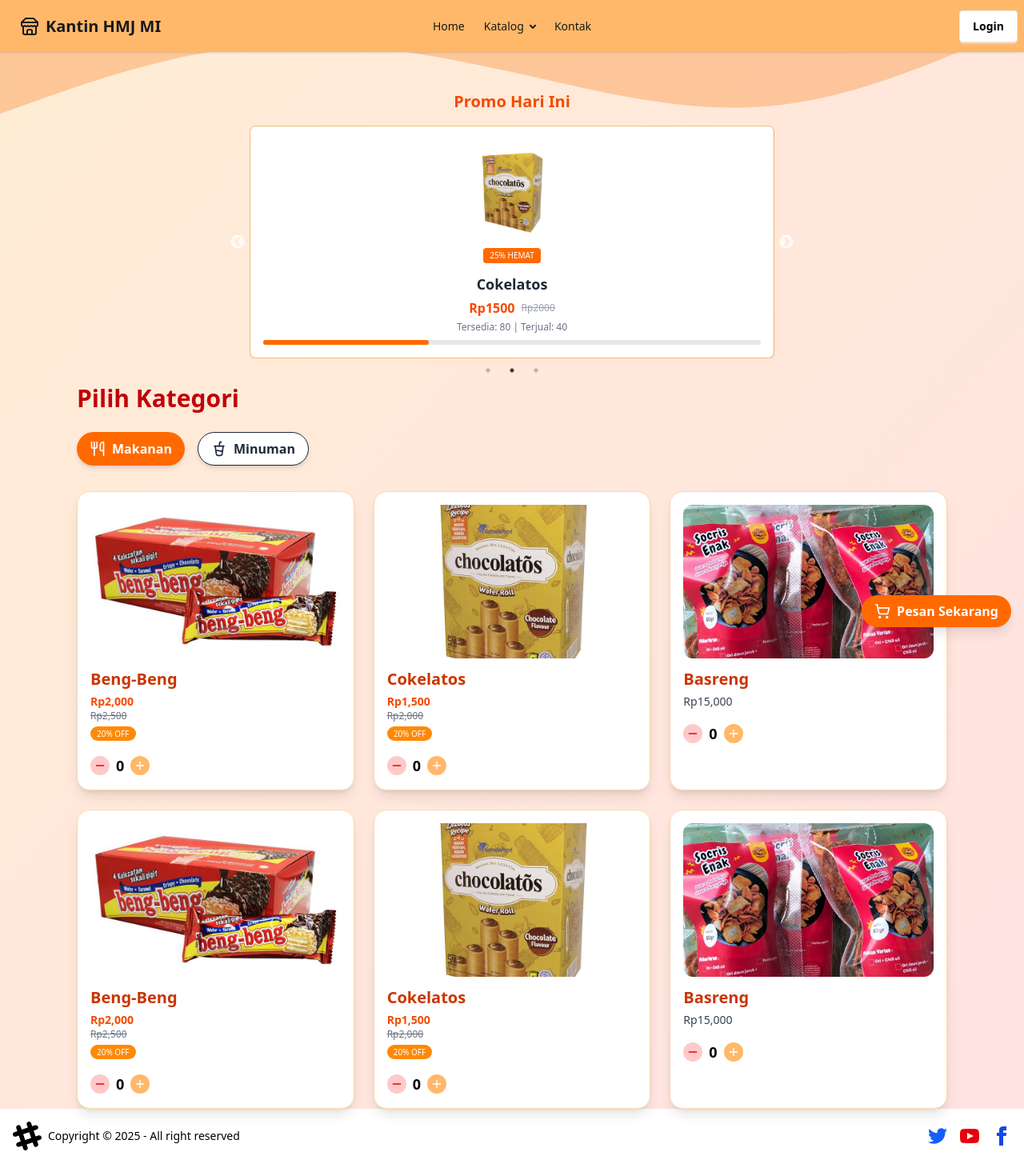
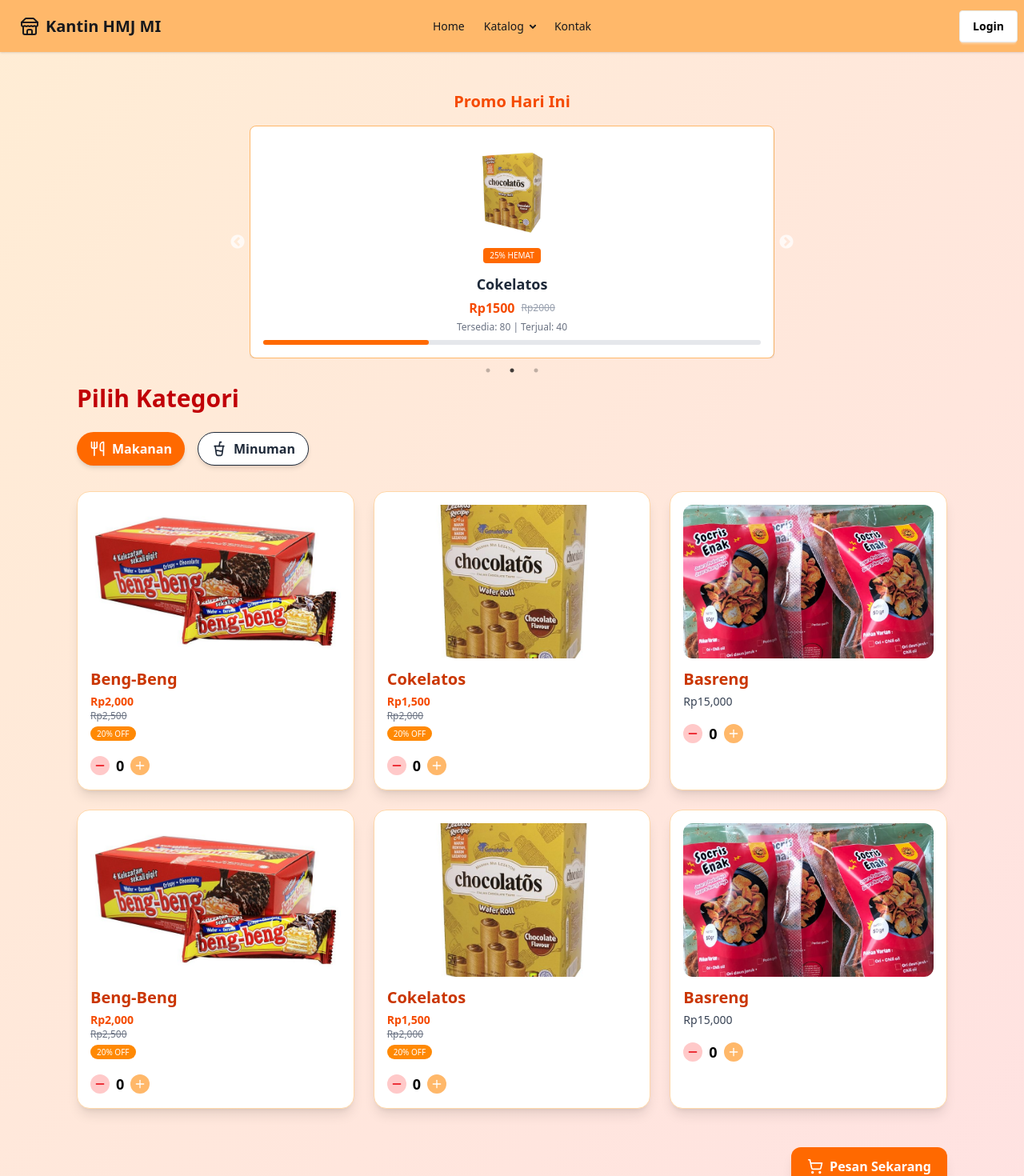
Before and after one commit to Todaywyou/kelompok5, a React (Vite) app: page /makan in a window 1280 px wide. Shown: the top 1470 px of the page at 80% size. Built offline with nearby package versions, Linux system fonts and the light colour scheme.

Commit message:
perubahan

```diff
--- a/src/components/AlatKuliah.jsx
+++ b/src/components/AlatKuliah.jsx
@@ -1,5 +1,5 @@
 import React, { useState, useRef } from "react";
-import { ShoppingCart } from "lucide-react";
+import { ShoppingCart, X } from "lucide-react";
 import html2canvas from "html2canvas";
 import jsPDF from "jspdf";
 
@@ -51,6 +51,8 @@
 function AlatKuliah() {
   const [cartCounts, setCartCounts] = useState({});
   const [receipt, setReceipt] = useState("");
+  const [showModal, setShowModal] = useState(false);
+  const [totalBayar, setTotalBayar] = useState(0);
   const receiptRef = useRef();
 
   const handleIncrease = (id) => {
@@ -68,9 +70,11 @@
 
   const handleCheckout = () => {
     if (totalItems === 0) return;
+
     const queueNumber = Math.floor(Math.random() * 1000) + 1;
     let total = 0;
     let lines = `📄 Struk Belanja\nAntrian ke: ${queueNumber}\n\n`;
+
     Object.keys(cartCounts).forEach((id) => {
       const item = products.find((p) => p.id === parseInt(id));
       const count = cartCounts[id];
@@ -78,30 +82,28 @@
       total += price;
       lines += `${item.name} x${count} = Rp ${price.toLocaleString()}\n`;
     });
-    lines += `\nTotal: Rp ${total.toLocaleString()}\n\n`;
-    lines += `📌 Silakan berikan struk ini ke kantin atau kirim screenshot ke CP kami untuk pengantaran.`;
+
+    lines += `\nTotal Bayar: Rp ${total.toLocaleString()}\n\n`;
+    lines += `📌 *Catatan Penting:*\nBawa bukti ini atau kirim ke kontak kami untuk proses lebih lanjut.\nTerima kasih telah berbelanja!`;
+
     setReceipt(lines);
+    setTotalBayar(total);
+    setShowModal(true);
   };
 
   const handleDownload = async () => {
-    if (!receiptRef.current) {
-      alert("Struk belum siap. Silakan klik Belanja Sekarang dulu.");
-      return;
-    }
+    if (!receiptRef.current) return;
 
     try {
-      // Beri jeda supaya elemen benar-benar render
-      await new Promise((res) => setTimeout(res, 500));
-
+      await new Promise((res) => setTimeout(res, 300));
       const canvas = await html2canvas(receiptRef.current, {
         scale: 2,
         useCORS: true,
-        backgroundColor: "#ffffff", // ini penting agar PDF tidak transparan
+        backgroundColor: "#ffffff",
       });
 
       const imgData = canvas.toDataURL("image/png");
       const pdfHeight = (canvas.height * 80) / canvas.width;
-
       const pdf = new jsPDF({
         orientation: "portrait",
         unit: "mm",
@@ -112,13 +114,12 @@
       pdf.save(`struk-belanja-${Date.now()}.pdf`);
     } catch (error) {
       console.error("Gagal membuat PDF:", error);
-      alert("❌ Gagal membuat PDF. Coba reload halaman atau periksa koneksi.");
+      alert("❌ Gagal membuat PDF.");
     }
   };
 
-
   return (
-    <div className="min-h-screen bg-orange-50 py-12 px-6">
+    <div className="min-h-screen bg-orange-50 py-12 px-6 relative">
       <h1 className="text-4xl font-bold text-center text-orange-600 mb-10">
         Daftar Alat Kuliah
       </h1>
@@ -164,7 +165,6 @@
         ))}
       </div>
 
-      {/* Tombol dan keranjang di bagian bawah */}
       <div className="mt-12 flex justify-center items-center gap-4">
         <div className="relative">
           <ShoppingCart className="w-10 h-10 text-orange-600" />
@@ -178,29 +178,49 @@
           onClick={handleCheckout}
           className="bg-orange-600 text-white px-6 py-2 rounded-xl shadow hover:bg-orange-700 transition"
         >
-          Belanja Sekarang
+          Pesan Sekarang
         </button>
       </div>
 
-      {receipt && (
-        <div className="mt-8 flex flex-col items-center">
+      {/* Modal */}
+      {showModal && (
+        <div className="fixed inset-0 bg-black bg-opacity-50 flex items-center justify-center z-50">
+          <div className="bg-white rounded-lg p-6 w-[90%] max-w-sm shadow-lg relative">
+            <button
+              className="absolute top-2 right-2 text-gray-500 hover:text-black"
+              onClick={() => setShowModal(false)}
+            >
+              <X className="w-5 h-5" />
+            </button>
+            <h2 className="text-lg font-semibold text-gray-800 mb-2">
+              Total Pembayaran
+            </h2>
+            <p className="text-gray-700 mb-2">
+              Total yang harus dibayar:
+              <span className="font-bold text-orange-600">
+                {" "}
+                Rp {totalBayar.toLocaleString()}
+              </span>
+            </p>
+            <p className="text-sm text-gray-600 mb-4">
+              📌 Bawa bukti ini atau kirim ke kontak kami.
+            </p>
+
             <div
               ref={receiptRef}
-            className="bg-white p-4 rounded shadow text-[12px] font-mono w-[260px] whitespace-pre-line text-black"
-            style={{
-              backgroundColor: "#ffffff",
-              color: "#000000",
-              fontFamily: "monospace",
-            }}
+              className="bg-gray-100 p-3 rounded text-[11px] font-mono whitespace-pre-line text-black mb-4"
+              style={{ fontFamily: "monospace" }}
             >
               {receipt}
             </div>
+
             <button
               onClick={handleDownload}
-            className="mt-4 px-4 py-2 bg-green-600 text-white rounded hover:bg-green-700 transition"
+              className="w-full bg-green-600 text-white py-2 rounded hover:bg-green-700 transition"
             >
-            Download Struk
+              Unduh Bukti (PDF)
             </button>
+          </div>
         </div>
       )}
     </div>
--- a/src/pages/makan.jsx
+++ b/src/pages/makan.jsx
@@ -1,29 +1,14 @@
 import React, { useState } from "react";
 import NavBar from "../components/NavBar";
-import { Utensils, CupSoda, ShoppingCart, Plus, Minus } from "lucide-react";
+import { Utensils, CupSoda, ShoppingCart, Plus, Minus, X } from "lucide-react";
 import Promo from "../components/Promo";
 import Footer from "../components/Footer";
+import jsPDF from "jspdf";
 
-// Promo data disinkronkan dengan yang ada di <Promo />
 const promoItems = [
-  {
-    name: "Beng-Beng",
-    price: 2000,
-    originalPrice: 2500,
-    discount: "20%",
-  },
-  {
-    name: "Cokelatos",
-    price: 1500,
-    originalPrice: 2000,
-    discount: "20%",
-  },
-  {
-    name: "aqua",
-    price: 5000,
-    originalPrice: 6000,
-    discount: "20%",
-  },
+  { name: "Beng-Beng", price: 2000, originalPrice: 2500, discount: "20%" },
+  { name: "Cokelatos", price: 1500, originalPrice: 2000, discount: "20%" },
+  { name: "aqua", price: 5000, originalPrice: 6000, discount: "20%" },
 ];
 
 const menuData = {
@@ -39,21 +24,16 @@
     { name: "Teh Pucuk", img: "/teh.jpg", price: 5000 },
     { name: "Jus Alpukat", img: "/jus.jpg", price: 10000 },
     { name: "aqua", img: "/aqua.jpg", price: 10000 },
-    { name: "aqua", img: "/aqua.jpg", price: 10000 },
-    { name: "Jus Alpukat", img: "/jus.jpg", price: 10000 },
-    { name: "Teh Pucuk", img: "/teh.jpg", price: 5000 },
   ],
 };
 
 export default function Makan() {
   const [kategori, setKategori] = useState("makanan");
   const [cart, setCart] = useState({});
+  const [showModal, setShowModal] = useState(false);
 
   const handleAdd = (itemName) => {
-    setCart((prev) => ({
-      ...prev,
-      [itemName]: (prev[itemName] || 0) + 1,
-    }));
+    setCart((prev) => ({ ...prev, [itemName]: (prev[itemName] || 0) + 1 }));
   };
 
   const handleRemove = (itemName) => {
@@ -70,42 +50,90 @@
 
   const totalItems = Object.values(cart).reduce((a, b) => a + b, 0);
   const menus = menuData[kategori];
-
   const getPromo = (name) => promoItems.find((p) => p.name === name);
 
+  const totalHarga = Object.entries(cart).reduce((total, [name, qty]) => {
+    const item =
+      menuData.makanan.find((m) => m.name === name) ||
+      menuData.minuman.find((m) => m.name === name);
+    const promo = getPromo(name);
+    const unitPrice = promo ? promo.price : item.price;
+    return total + qty * unitPrice;
+  }, 0);
+
+  const formatCurrency = (num) => "Rp" + num.toLocaleString("id-ID");
+
+  const generateStruk = () => {
+    try {
+      const doc = new jsPDF({
+        orientation: "portrait",
+        unit: "mm",
+        format: [80, 200],
+      });
+
+      const date = new Date();
+
+      doc.setFont("courier", "normal");
+      doc.setFontSize(10);
+
+      let y = 10;
+
+      doc.text("KANTIN POLSRI", 40, y, { align: "center" });
+      y += 5;
+      doc.text("Jl. Srijaya Negara, Palembang", 40, y, {
+        align: "center",
+      });
+      y += 5;
+      doc.text("Tanggal: " + date.toLocaleDateString("id-ID"), 10, y);
+      y += 5;
+      doc.text("----------------------------------------", 10, y);
+      y += 5;
+
+      let total = 0;
+      Object.entries(cart).forEach(([name, qty]) => {
+        const item =
+          menuData.makanan.find((m) => m.name === name) ||
+          menuData.minuman.find((m) => m.name === name);
+        const promo = getPromo(name);
+        const unitPrice = promo ? promo.price : item.price;
+        const subtotal = qty * unitPrice;
+        total += subtotal;
+
+        doc.text(name, 10, y);
+        y += 5;
+        doc.text(
+          `${qty} x ${formatCurrency(unitPrice)} = ${formatCurrency(subtotal)}`,
+          10,
+          y
+        );
+        y += 5;
+      });
+
+      doc.text("----------------------------------------", 10, y);
+      y += 5;
+      doc.text(`TOTAL: ${formatCurrency(total)}`, 10, y);
+      y += 5;
+      doc.text("----------------------------------------", 10, y);
+      y += 10;
+
+      doc.setFontSize(9);
+      doc.text("Terima kasih telah berbelanja!", 40, y, {
+        align: "center",
+      });
+      y += 5;
+      doc.text("~ Kantin POLSRI ~", 40, y, { align: "center" });
+
+      doc.save("struk-kantin.pdf");
+    } catch (error) {
+      alert("❌ Gagal membuat struk.");
+    }
+  };
+
   return (
-    <div className="min-h-screen bg-gradient-to-br from-orange-100 to-red-100 relative overflow-x-hidden">
+    <div className="min-h-screen bg-gradient-to-br from-orange-100 to-red-100 relative">
       <NavBar />
       <div className="mt-4 mb-8 px-4">
         <Promo />
-      </div>
-
-      {/* Floating Cart */}
-      <div className="fixed bottom-4 right-4 z-50">
-        <button className="flex items-center bg-orange-500 text-white px-4 py-2 rounded-full shadow-lg hover:bg-orange-600 transition">
-          <ShoppingCart className="w-5 h-5 mr-2" />
-          <span className="font-semibold">Pesan Sekarang</span>
-          {totalItems > 0 && (
-            <span className="ml-2 bg-red-600 text-xs px-2 py-0.5 rounded-full">
-              {totalItems}
-            </span>
-          )}
-        </button>
-      </div>
-
-      {/* Decorative wave */}
-      <div className="absolute top-0 left-0 w-full">
-        <svg
-          viewBox="0 0 1440 320"
-          className="w-full"
-          xmlns="http://www.w3.org/2000/svg"
-        >
-          <path
-            fill="#fb923c"
-            fillOpacity="0.4"
-            d="M0,160L60,138.7C120,117,240,75,360,64C480,53,600,75,720,101.3C840,128,960,160,1080,149.3C1200,139,1320,85,1380,58.7L1440,32L1440,0L1380,0C1320,0,1200,0,1080,0C960,0,840,0,720,0C600,0,480,0,360,0C240,0,120,0,60,0L0,0Z"
-          ></path>
-        </svg>
       </div>
 
       <div className="max-w-6xl mx-auto px-4 sm:px-6 lg:px-8 relative z-10">
@@ -113,7 +141,6 @@
           Pilih Kategori
         </h1>
 
-        {/* Tombol kategori */}
         <div className="flex flex-wrap sm:flex-nowrap justify-center sm:justify-start gap-4 mb-8">
           <button
             onClick={() => setKategori("makanan")}
@@ -139,8 +166,7 @@
           </button>
         </div>
 
-        {/* Menu Item */}
-        <div className="grid grid-cols-1 sm:grid-cols-2 md:grid-cols-3 gap-6">
+        <div className="grid grid-cols-1 sm:grid-cols-2 md:grid-cols-3 gap-6 mb-12">
           {menus.map((item, index) => {
             const promo = getPromo(item.name);
             const finalPrice = promo ? promo.price : item.price;
@@ -159,7 +185,6 @@
                   {item.name}
                 </h2>
 
-                {/* Harga */}
                 <div className="mt-1">
                   {promo ? (
                     <>
@@ -180,7 +205,6 @@
                   )}
                 </div>
 
-                {/* Tombol tambah/kurang */}
                 <div className="flex items-center justify-between mt-4">
                   <div className="flex items-center space-x-2">
                     <button
@@ -204,7 +228,57 @@
             );
           })}
         </div>
+
+        <div className="flex justify-end mb-10">
+          <button
+            onClick={() => setShowModal(true)}
+            className="flex items-center bg-orange-500 text-white px-5 py-3 rounded-xl shadow-lg hover:bg-orange-600 transition"
+          >
+            <ShoppingCart className="w-5 h-5 mr-2" />
+            <span className="font-semibold">Pesan Sekarang</span>
+            {totalItems > 0 && (
+              <span className="ml-2 bg-red-600 text-xs px-2 py-0.5 rounded-full">
+                {totalItems}
+              </span>
+            )}
+          </button>
+        </div>
       </div>
+
+      {showModal && (
+        <div className="fixed inset-0 bg-black bg-opacity-40 flex items-center justify-center z-50">
+          <div className="bg-white rounded-xl shadow-lg max-w-md w-full p-6 relative">
+            <button
+              onClick={() => setShowModal(false)}
+              className="absolute top-3 right-3 text-gray-500 hover:text-black"
+            >
+              <X className="w-5 h-5" />
+            </button>
+            <h2 className="text-xl font-bold mb-4 text-orange-600">
+              Konfirmasi Pesanan
+            </h2>
+            <p className="text-gray-700 mb-2">
+              Total yang harus dibayar:{" "}
+              <span className="font-semibold">
+                {formatCurrency(totalHarga)}
+              </span>
+            </p>
+            <p className="text-sm text-gray-600 mb-4">
+              Harap kirim struk ke kontak person yang tersedia di area kantin.
+            </p>
+            <button
+              onClick={() => {
+                generateStruk();
+                setShowModal(false);
+              }}
+              className="bg-green-500 text-white px-4 py-2 rounded-lg hover:bg-green-600 transition w-full"
+            >
+              Unduh Struk
+            </button>
+          </div>
+        </div>
+      )}
+
       <Footer />
     </div>
   );
```
Lines whose indentation alone changed are shown as unchanged.
